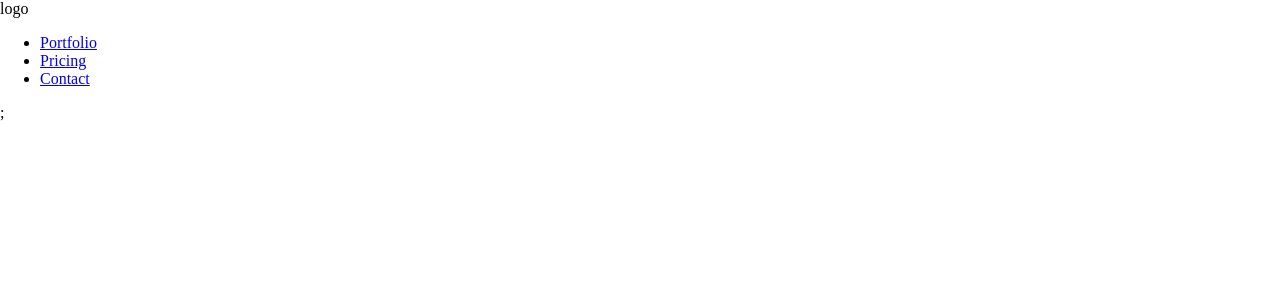
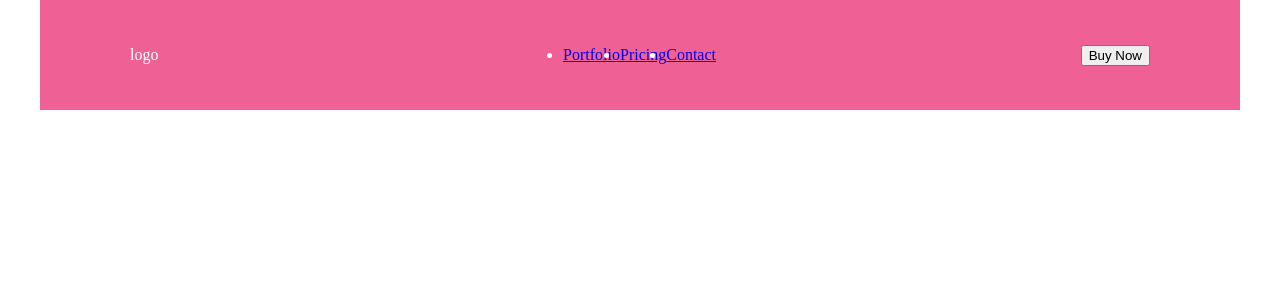
Before and after one commit to MaxiCorrea/react-responsive-header, a React (Create React App) app: page / in a window 1280 px wide. Shown: the top 300 px of the page. Built offline with nearby package versions, Linux system fonts and the light colour scheme.

Commit message:
Flexbox to Header component

```diff
--- /dev/null
+++ b/src/components/header/Button/Button.styles.ts
@@ -0,0 +1,5 @@
+import { createUseStyles } from "react-jss";
+
+export const useButtonStyles = createUseStyles({
+  container: {},
+});
--- /dev/null
+++ b/src/components/header/Button/Button.tsx
@@ -0,0 +1,13 @@
+import * as React from "react";
+import { useButtonStyles } from "./Button.styles";
+
+export const Button: React.FC = (props) => {
+  const classes = useButtonStyles();
+  return (
+    <div className={classes.container}>
+      <button>
+          {props.children}
+      </button>
+    </div>
+  );
+};
--- a/src/components/header/Header/Header.styles.ts
+++ b/src/components/header/Header/Header.styles.ts
@@ -1,5 +1,12 @@
 import { createUseStyles } from "react-jss";
 
 export const useHeaderStyles = createUseStyles({
-  container: {},
+  container: {
+    display : "flex",
+    justifyContent : "space-between",
+    padding : "30px 90px",
+    alignItems : "center",
+    color : "#fff",
+    backgroundColor : "#ef6194"
+  },
 });
--- a/src/components/header/Header/Header.tsx
+++ b/src/components/header/Header/Header.tsx
@@ -2,18 +2,20 @@ import * as React from "react";
 import { Item } from "../Item/Item";
 import { Logo } from "../Logo/Logo";
 import { Menu } from "../Menu/Menu";
+import { Button } from "../Button/Button";
 import { useHeaderStyles } from "./Header.styles";
 
 export const Header: React.FC = () => {
   const classes = useHeaderStyles();
   return (
     <header className={classes.container}>
-      <Logo></Logo>
+      <Logo/>
       <Menu>
         <Item caption={"Portfolio"} />
         <Item caption={"Pricing"} />
         <Item caption={"Contact"} />
       </Menu>
+      <Button>Buy Now</Button>
     </header>
   );
 };
--- a/src/components/header/Item/Item.styles.ts
+++ b/src/components/header/Item/Item.styles.ts
@@ -1,5 +1,7 @@
 import { createUseStyles } from "react-jss";
 
 export const useItemStyles = createUseStyles({
-  container: {},
+  container: {
+
+  },
 });
--- a/src/components/header/Menu/Menu.styles.ts
+++ b/src/components/header/Menu/Menu.styles.ts
@@ -1,5 +1,7 @@
 import { createUseStyles } from "react-jss";
 
 export const useMenuStyles = createUseStyles({
-  container: {},
+  container: {
+    display : "flex"
+  },
 });
--- a/src/components/header/Menu/Menu.tsx
+++ b/src/components/header/Menu/Menu.tsx
@@ -4,8 +4,8 @@ import { useMenuStyles } from "./Menu.styles";
 export const Menu: React.FC = (props) => {
   const classes = useMenuStyles();
   return (
-    <div className={classes.container}>
-      <ul>{props.children}</ul>;
+    <div>
+      <ul className={classes.container}>{props.children}</ul>
     </div>
   );
 };
--- a/src/pages/MainPage/MainPage.styles.ts
+++ b/src/pages/MainPage/MainPage.styles.ts
@@ -1,5 +1,8 @@
 import { createUseStyles } from "react-jss";
 
 export const useMainPageStyles = createUseStyles({
-  container: {},
+  container: {
+    maxWidth : "1200px",
+    margin : "0 auto",
+  },
 });
```
Also changed, not shown: 1 other file (tests, documents, lock files or other folders).
